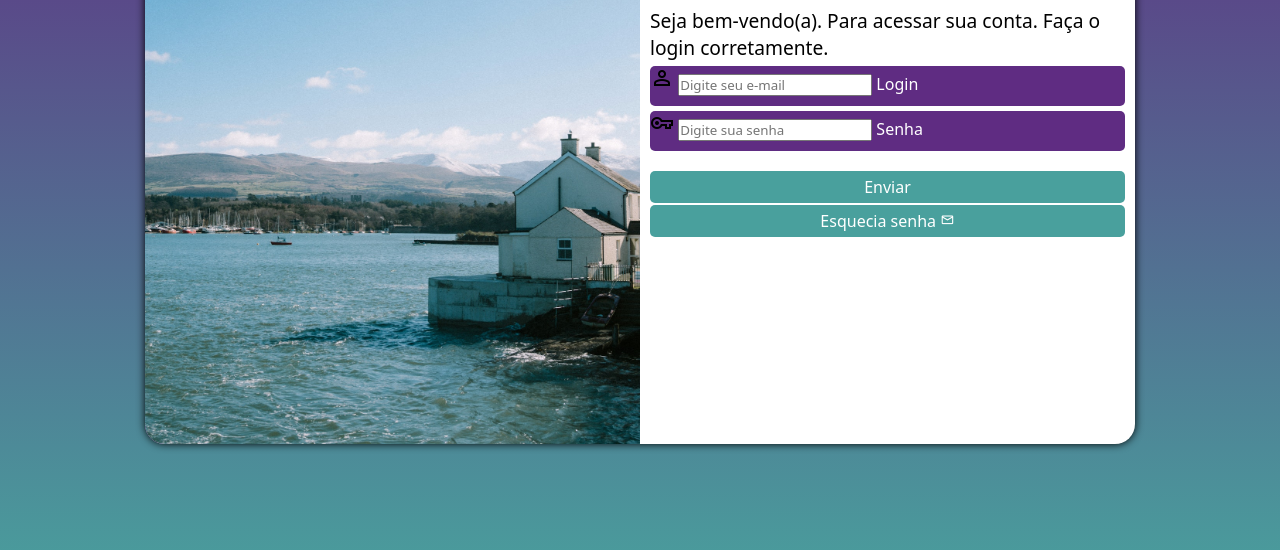
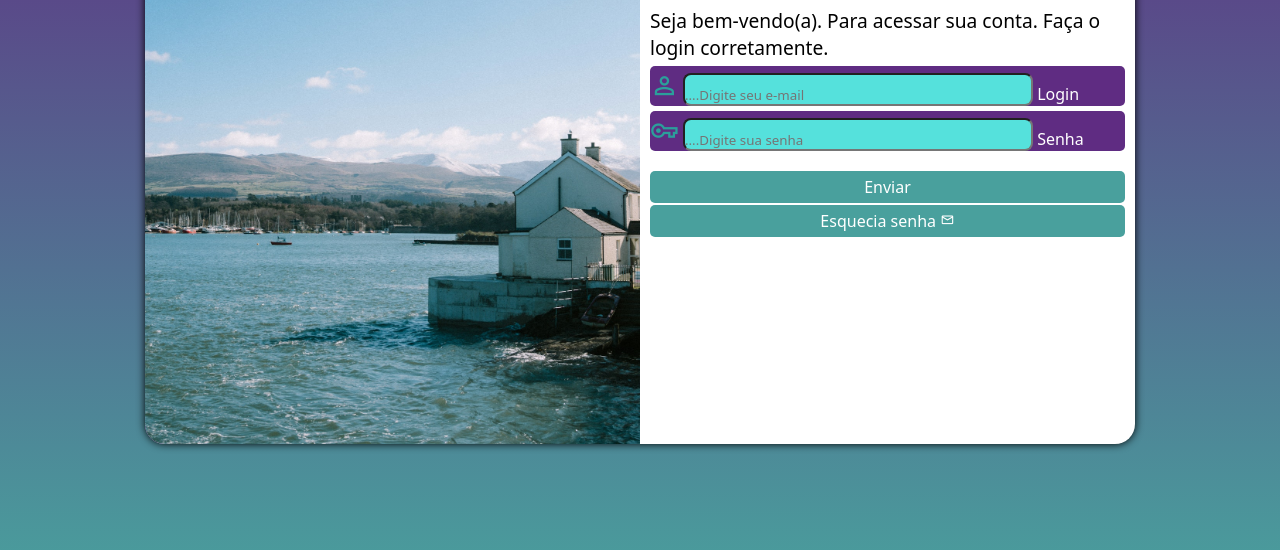
Before and after one commit to v-antoniolli/tela_login_responsiva, a plain HTML site: page index.html in a window 1280 px wide. Shown: the part 206-756 px from the top of the page. Drawn offline with nearby package versions, Linux system fonts and the light colour scheme.

Commit message:
finalizando

```diff
--- a/estilos/midiaquery.css
+++ b/estilos/midiaquery.css
@@ -27,6 +27,13 @@
   div#formulario p{
     font-size: 1.1em;
   }
+  div.campo input{
+    width: 350px;
+    height: 20px;
+    padding-top: 20px;
+    padding-bottom: 9px;
+    border-radius: 8px;
+  }
 
 }
 
@@ -55,4 +62,11 @@
   div#formulario p{
     font-size: 1.2em;
   }
+  div.campo input{
+    width: 350px;
+    height: 20px;
+    padding-top: 20px;
+    padding-bottom: 9px;
+    border-radius: 8px;
+  }
 }
--- a/estilos/style.css
+++ b/estilos/style.css
@@ -108,3 +108,18 @@ form a.botao:hover{
   background-color:#316c6a ;
   cursor: pointer;
 }
+div.campo span {
+  color: #2b9f9b;
+  font-size: 1.8em;
+  margin-top: 6px;
+}
+div.campo input{
+  height: 20px;
+  padding-top: 20px;
+  padding-bottom: 9px;
+  border-radius: 8px;
+  background-color:#55e1dc ;
+}
+div.campo input:focus-within{
+background-color: white;
+}
--- a/index.html
+++ b/index.html
@@ -23,14 +23,14 @@
             <span class="material-symbols-outlined">
               person
               </span>
-            <input type="email" name="login" id="ilogin" placeholder="Digite seu e-mail" required autocomplete="email" size="19">
+            <input type="email" name="login" id="ilogin" placeholder="....Digite seu e-mail" required autocomplete="email" size="19">
             <label for="ilogin">Login</label>
           </div>
           <div class="campo">
             <span class="material-symbols-outlined">
               vpn_key
               </span>
-            <input type="password" name="senha" id="isenha" placeholder="Digite sua senha" required autocomplete="current-password" size="19">
+            <input type="password" name="senha" id="isenha" placeholder="....Digite sua senha" required autocomplete="current-password" size="19">
             <label for="isenha">Senha</label>
           </div>
           <input type="submit" value="Enviar">
```
